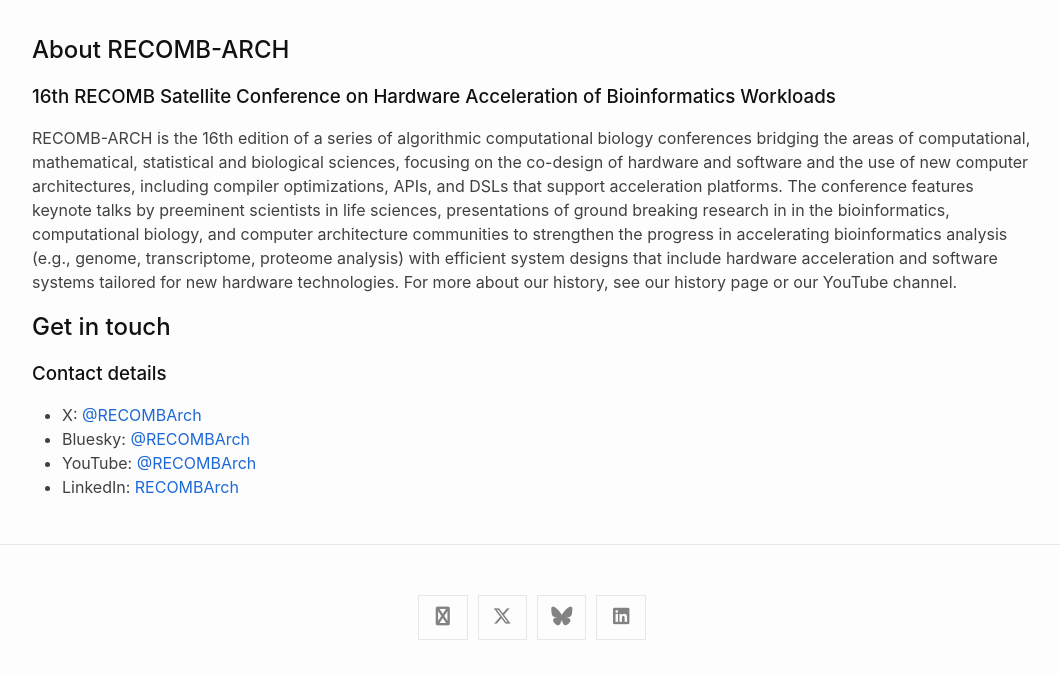
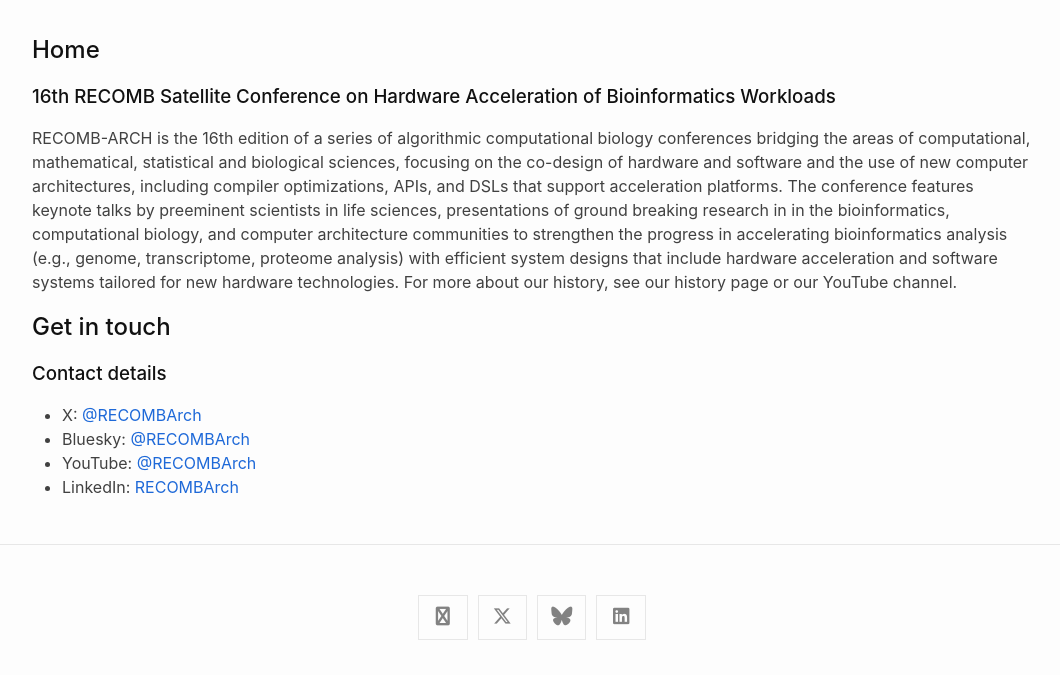
Before and after one commit to RECOMB-Arch/template, a Jekyll site: the page built from index.md, in a window 1280 px wide. Shown: the part 715-1390 px from the top of the page, without its empty margins (108-1168 px from the left). Built offline with Jekyll 4.4.1, drawn with Linux system fonts in a browser that asks for light colours; nearby versions of some CDN libraries; our own code applies the rules of GitHub Pages for plain Markdown files.

Commit message:
update arch

```diff
--- a/index.md
+++ b/index.md
@@ -2,7 +2,7 @@
 layout: home
 ---
 
-## About RECOMB-ARCH
+## Home
 
 ### {{ site.iteration }} RECOMB Satellite Conference on Hardware Acceleration of Bioinformatics Workloads
 
```
